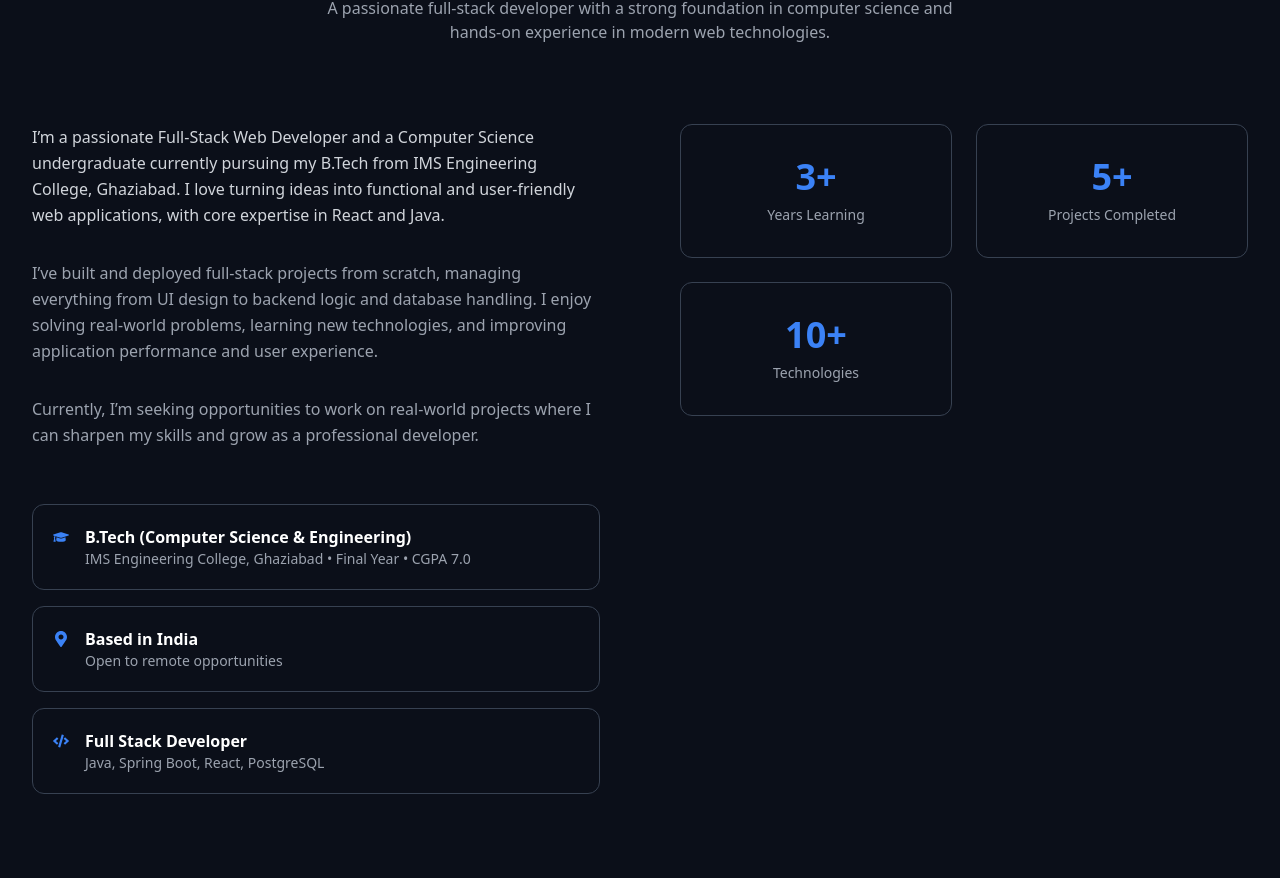
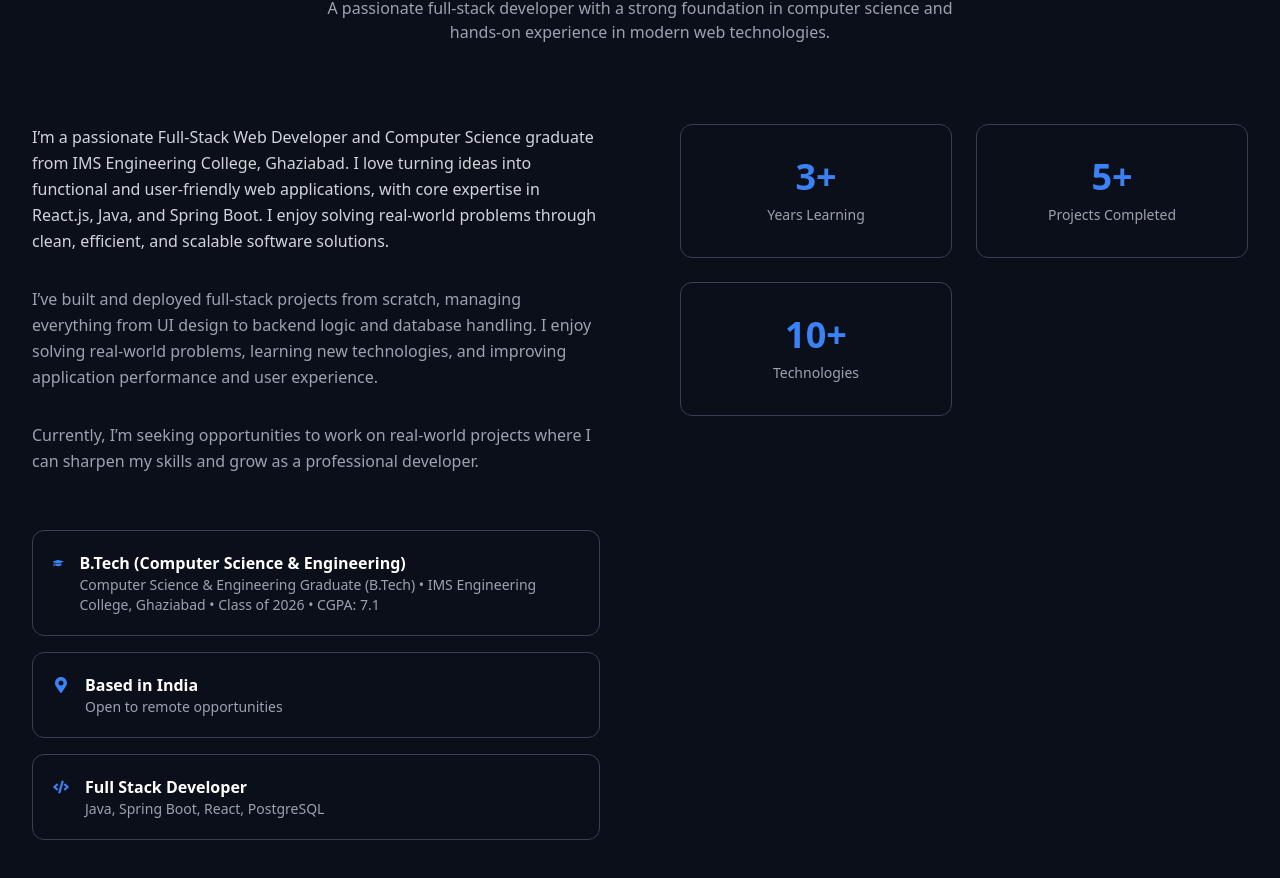
Before and after one commit to Ansh-1401/My_Portfolio, a React (Vite) app: page / in a window 1280 px wide. Shown: the part 980-1858 px from the top of the page. Built offline with nearby package versions, Linux system fonts and the light colour scheme.

Commit message:
Updated portfolio about section and education details

```diff
--- a/src/pages/About.jsx
+++ b/src/pages/About.jsx
@@ -37,11 +37,11 @@ const About = () => {
               className={`leading-relaxed transition-all duration-700 ease-out delay-100
               ${showText ? "opacity-100 translate-y-0" : "opacity-0 translate-y-6"}`}
             >
-              I’m a passionate Full-Stack Web Developer and a Computer Science
-              undergraduate currently pursuing my B.Tech from IMS Engineering
-              College, Ghaziabad. I love turning ideas into functional and
-              user-friendly web applications, with core expertise in React and
-              Java.
+              I’m a passionate Full-Stack Web Developer and Computer Science graduate
+              from IMS Engineering College, Ghaziabad. I love turning ideas into functional
+              and user-friendly web applications, with core expertise in React.js, Java,
+              and Spring Boot. I enjoy solving real-world problems through clean, efficient,
+              and scalable software solutions.
             </p>
 
             {/* Animated Paragraph 2 */}
@@ -80,7 +80,7 @@ const About = () => {
                     B.Tech (Computer Science & Engineering)
                   </h4>
                   <p className="text-sm text-gray-400">
-                    IMS Engineering College, Ghaziabad • Final Year • CGPA 7.0
+                    Computer Science & Engineering Graduate (B.Tech) • IMS Engineering College, Ghaziabad • Class of 2026 • CGPA: 7.1
                   </p>
                 </div>
               </div>
```
